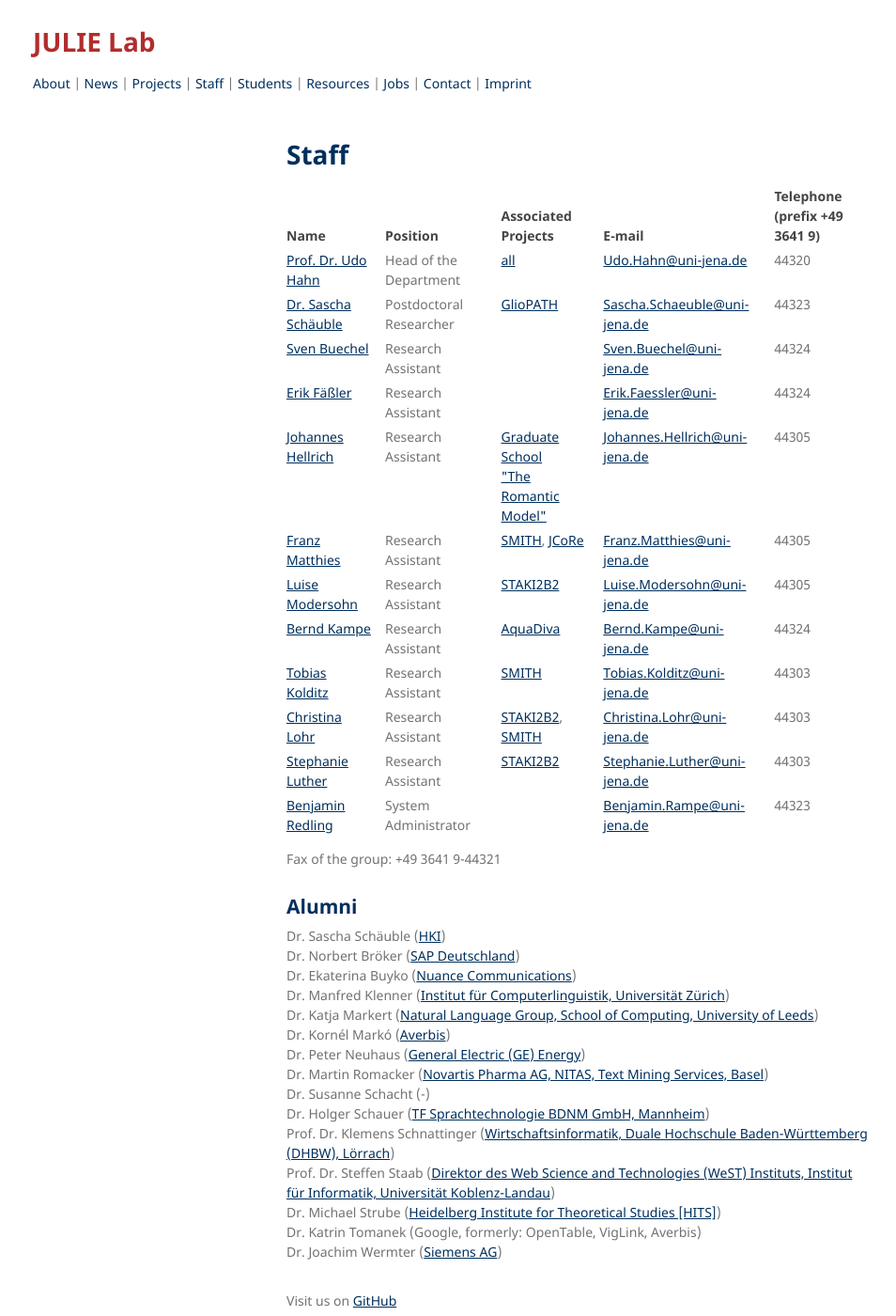
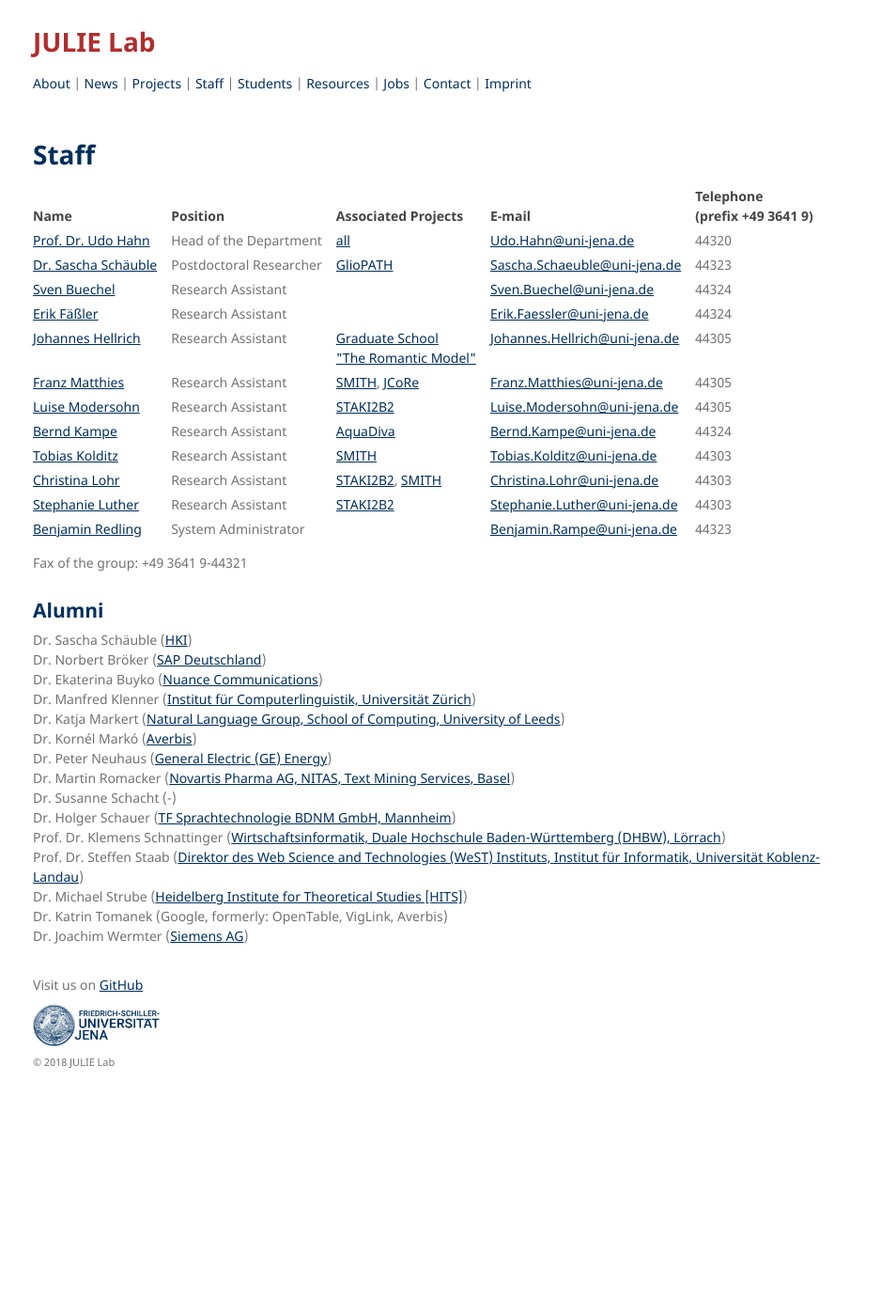
Before and after one commit to JULIELab/JULIELab.github.io, a Jekyll site: the page built from staff.md, in a window 1280 px wide and 1400 px high. Shown: the whole window at 94% size, without its empty margins (160-1114 px from the left). Built offline with Jekyll 4.4.1, drawn with Linux system fonts in a browser that asks for light colours; our own code applies the rules of GitHub Pages for plain Markdown files.

Commit message:
Update staff_tab.html

```diff
--- a/_layouts/staff_tab.html
+++ b/_layouts/staff_tab.html
@@ -50,7 +50,7 @@
     position:static;
     float:middle;
     top:20px;
-    width:890;
+    width:890px;
     padding-top:90px;
     padding-bottom:20px;
   }
```
